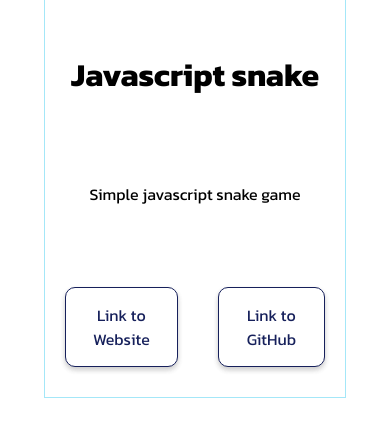
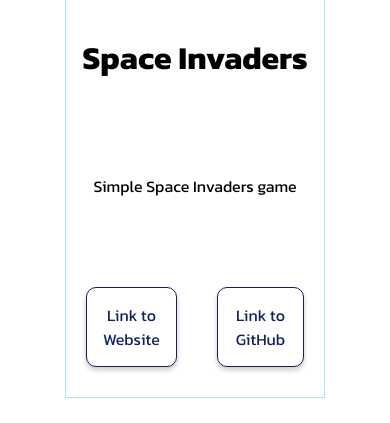
Before and after one commit to Aquaday/MTR-Portfolio, a website with bundled scripts: page index.html in a window 390 px wide. Shown: the part 1087-1510 px from the top of the page. Built offline with nearby package versions, Linux system fonts and the light colour scheme.

Commit message:
added space invaders

```diff
--- a/index.js
+++ b/index.js
@@ -53,6 +53,13 @@
 
 let otherArray = [
     {
+        image: "otherImages/javascript space invaders.png",
+        name: "Space Invaders",
+        info: "Simple Space Invaders game",
+        websiteLink : "https://javascript-space-invaders.vercel.app/",
+        gitLink: "https://github.com/Aquaday/Javascript-Space-Invaders"
+    },
+    {
         image: "otherImages/javascript snake.png",
         name: "Javascript snake",
         info: "Simple javascript snake game",
@@ -80,6 +87,7 @@
         websiteLink : "https://oppgave-5-kodeloftet-api.vercel.app/",
         gitLink: "https://github.com/Aquaday/Oppgave-5-kodeloftet-API"
     }
+
 
 ]
 
--- a/styles.css
+++ b/styles.css
@@ -123,7 +123,7 @@
   justify-content: space-evenly;
 }
 
-#heroDiv h3, p {
+#heroDiv h3, #heroDiv p {
   width: 400px;
 }
 
@@ -252,7 +252,7 @@
   #heroImg {
     width: 150px;
   }
-  #heroDiv h3, p {
+  #heroDiv h3, #heroDiv p {
     width: 300px;
   }
 
```
Also changed, not shown: otherImages/javascript space invaders.png (added).
